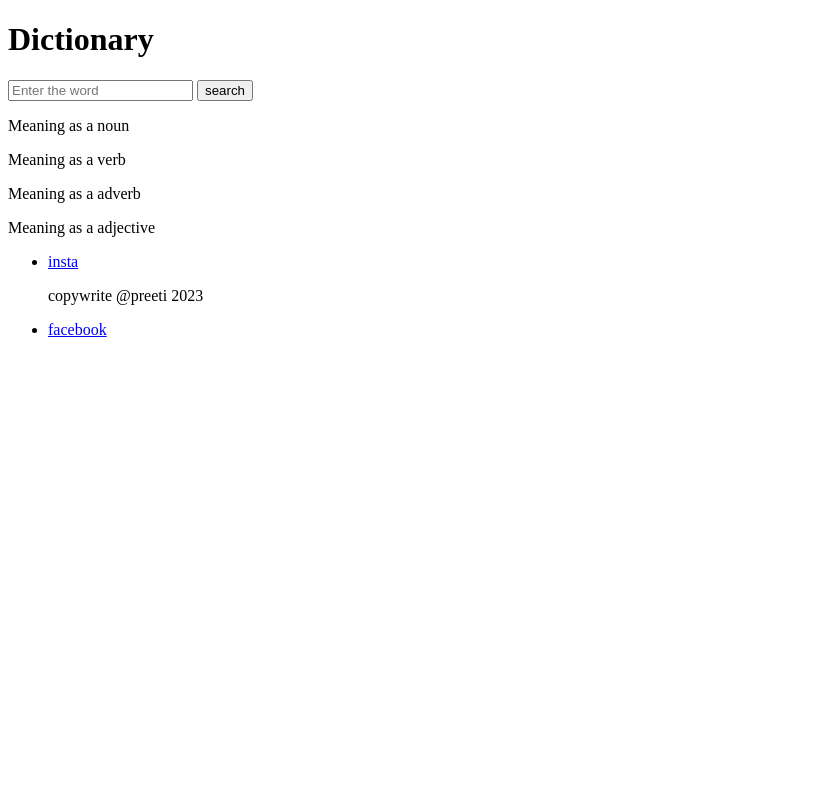
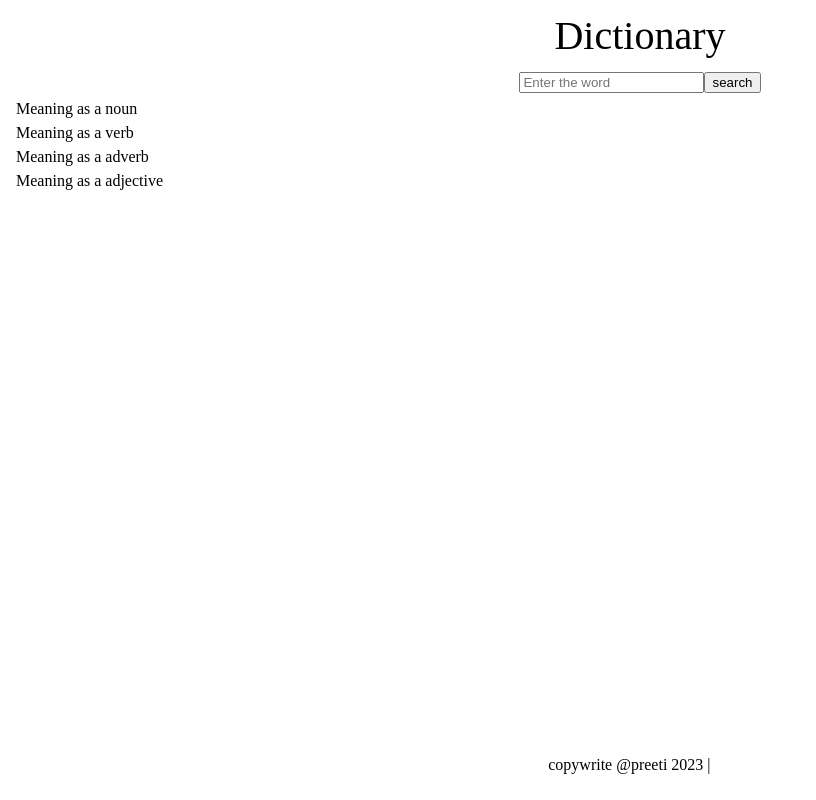
Before and after one commit to preetiParyani/deictionary, a plain HTML site: page index.html in a window 1280 px wide. Shown: the whole page, without its empty margins (0-816 px from the left). Drawn offline with Linux system fonts and the light colour scheme.

Commit message:
updated all the files

```diff
--- a/css/style.css
+++ b/css/style.css
@@ -0,0 +1,80 @@
+@import url(fontawesome-all.min.css);
+
+html, body, div, span, applet, object,
+iframe, h1, h2, h3, h4, h5, h6, p, blockquote,
+ a, abbr, acronym, address, big, cite,
+code, del, dfn, em, img, ins, kbd, q, s, samp,
+small, strike, strong, sub, sup, tt, var, b,
+u, i, center, dl, dt, dd, ol, ul, li, fieldset,
+form, label, legend, table, caption, tbody,
+tfoot, thead, tr, th, td, article, aside,
+canvas, details, embed, figure, figcaption,
+footer, header, hgroup, menu, nav, output, ruby,
+section, summary, time, mark, audio, video {
+	margin: 0;
+	padding: 0;
+	border: 0;
+	font-size: 100%;
+	font: inherit;
+	vertical-align: baseline;}
+
+article, aside, details, figcaption, figure,
+footer, header, hgroup, menu, nav, section {
+	display: block;}
+
+body {
+	line-height: 1;
+}
+
+ol, ul, li{
+	list-style: none;
+}
+
+blockquote, q {
+	quotes: none;
+}
+
+a{
+    text-decoration: none;
+    color: white;
+}
+
+h1{
+    font-size: 2.5em;
+    text-align: center;
+    margin: 2vh 0;
+}
+p{
+    font-size: 1em;
+    margin: 1vh 2vh;
+
+}
+main>section{
+    margin: 0 auto;
+    display: flex;
+    text-align: center;
+    align-items: center;
+    justify-content: center;
+}
+
+main section+section{
+    text-align: left;
+    display: block;
+    height: 80vh;
+}
+
+footer nav{
+    display: block;
+    text-align: center;
+    justify-content: center;
+    margin: 0 auto;
+    position:relative;
+    bottom: 0;
+}
+
+footer nav li{
+    display: inline-block;
+    margin: 2vh auto;
+
+
+}
--- a/index.html
+++ b/index.html
@@ -34,8 +34,8 @@
     <footer>
         <nav>
             <ul>
-                <li><a href="#">insta</a></li>
-                <p>copywrite @preeti 2023</p>
+                <li><a href="#">insta |</a></li>
+                <li>copywrite @preeti 2023 |</li>
                 <li><a href="#">facebook</a></li>
             </ul>
         </nav>
--- a/js/main.js
+++ b/js/main.js
@@ -38,7 +38,48 @@ function getFetch(){
           })
           }
         else if(obj.partOfSpeech === 'verb'){
+          obj.definitions.forEach(def =>{
+            console.log(def.definition)
 
+            const li = document.createElement('li')
+            //add text to li
+            li.textContent = def.definition
+            //append the li to the ul
+            document.querySelector('#verb').appendChild(li)
+          })
+          }
+        else if(obj.partOfSpeech === 'adverb'){
+          obj.definitions.forEach(def =>{
+            console.log(def.definition)
+
+            const li = document.createElement('li')
+            //add text to li
+            li.textContent = def.definition
+            //append the li to the ul
+            document.querySelector('#adverb').appendChild(li)
+            })
+            }
+        else if(obj.partOfSpeech === 'verb'){
+          obj.definitions.forEach(def =>{
+            console.log(def.definition)
+
+            const li = document.createElement('li')
+            //add text to li
+            li.textContent = def.definition
+            //append the li to the ul
+            document.querySelector('#verb').appendChild(li)
+            })
+            }
+        else{
+          obj.definitions.forEach(def =>{
+            console.log(def.definition)
+
+            const li = document.createElement('li')
+            //add text to li
+            li.textContent = def.definition
+            //append the li to the ul
+            document.querySelector('#adjective').appendChild(li)
+            })
             }
           // console.log(obj.partOfSpeech)
         })
```
Lines whose indentation alone changed are shown as unchanged.
